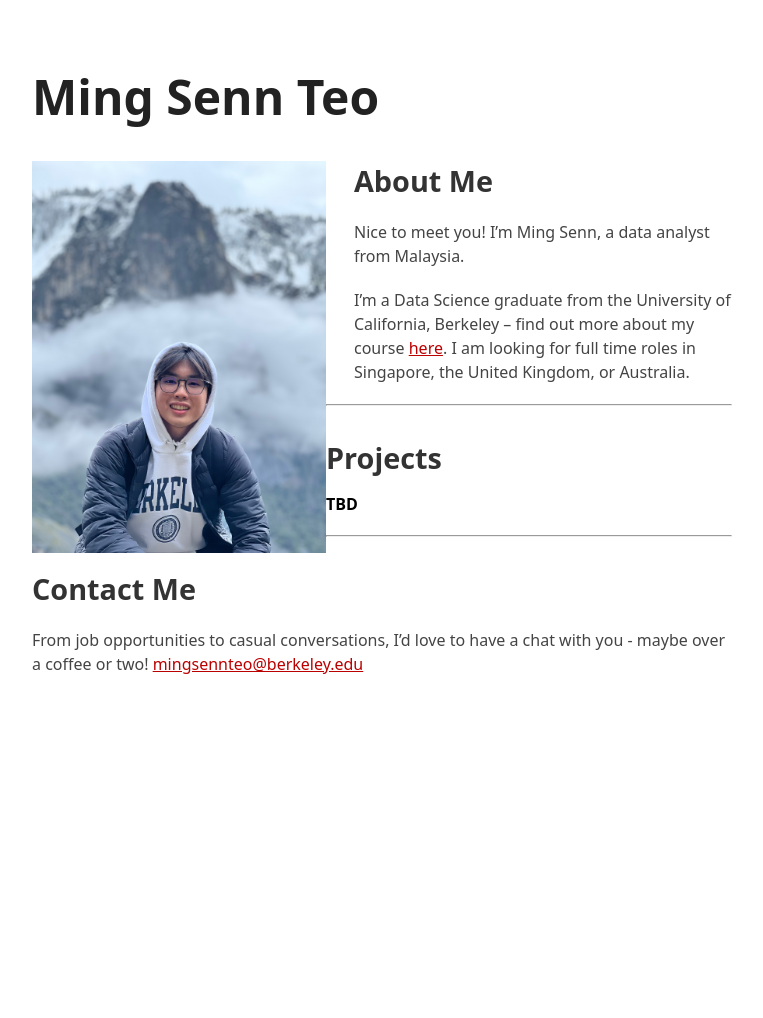
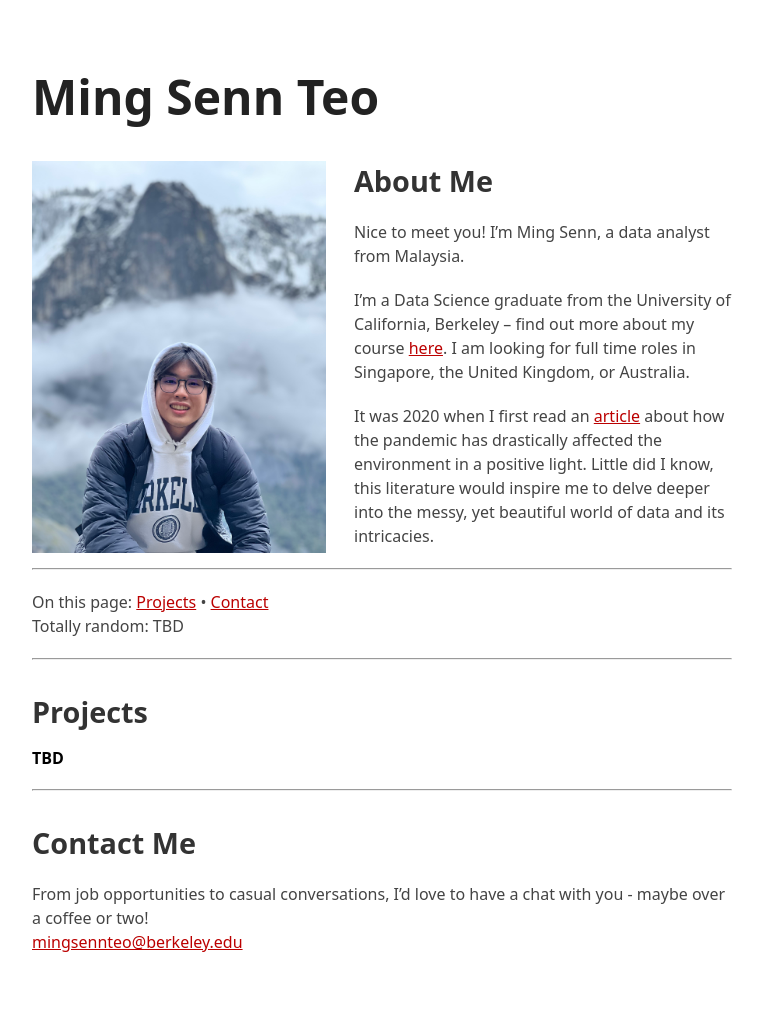
Before and after one commit to MSTeo01/msteo01.github.io, a Jekyll site: the page built from index.md, in a window 1280 px wide. Shown: the whole page, without its empty margins (258-1021 px from the left). Built offline with Jekyll 4.4.1, drawn with Linux system fonts in a browser that asks for light colours; before the commit the page ends 900 px from its top, so only the background shows below that.

Commit message:
added more message

```diff
--- a/index.md
+++ b/index.md
@@ -18,7 +18,14 @@ Nice to meet you! I'm Ming Senn, a data analyst from Malaysia.
 
 I'm a Data Science graduate from the University of California, Berkeley -- find out more about my course [here](https://cdss.berkeley.edu/dsus/academics/data-science-major). I am looking for full time roles in Singapore, the United Kingdom, or Australia.
 
+It was 2020 when I first read an [article](https://pmc.ncbi.nlm.nih.gov/articles/PMC7498239/) about how the pandemic has drastically affected the environment in a positive light. Little did I know, this literature would inspire me to delve deeper into the messy, yet beautiful world of data and its intricacies.
+
 </div>
+
+---
+
+On this page: <a href="#projects">Projects</a> • <a href="#contact">Contact</a><br>
+Totally random: TBD
 
 ---
 
@@ -34,5 +41,5 @@ I'm a Data Science graduate from the University of California, Berkeley -- find
 
 ## Contact Me
 
-From job opportunities to casual conversations, I'd love to have a chat with you - maybe over a coffee or two!
+From job opportunities to casual conversations, I'd love to have a chat with you - maybe over a coffee or two!<br>
 [mingsennteo@berkeley.edu](mailto:mingsennteo@berkeley.edu)
```
